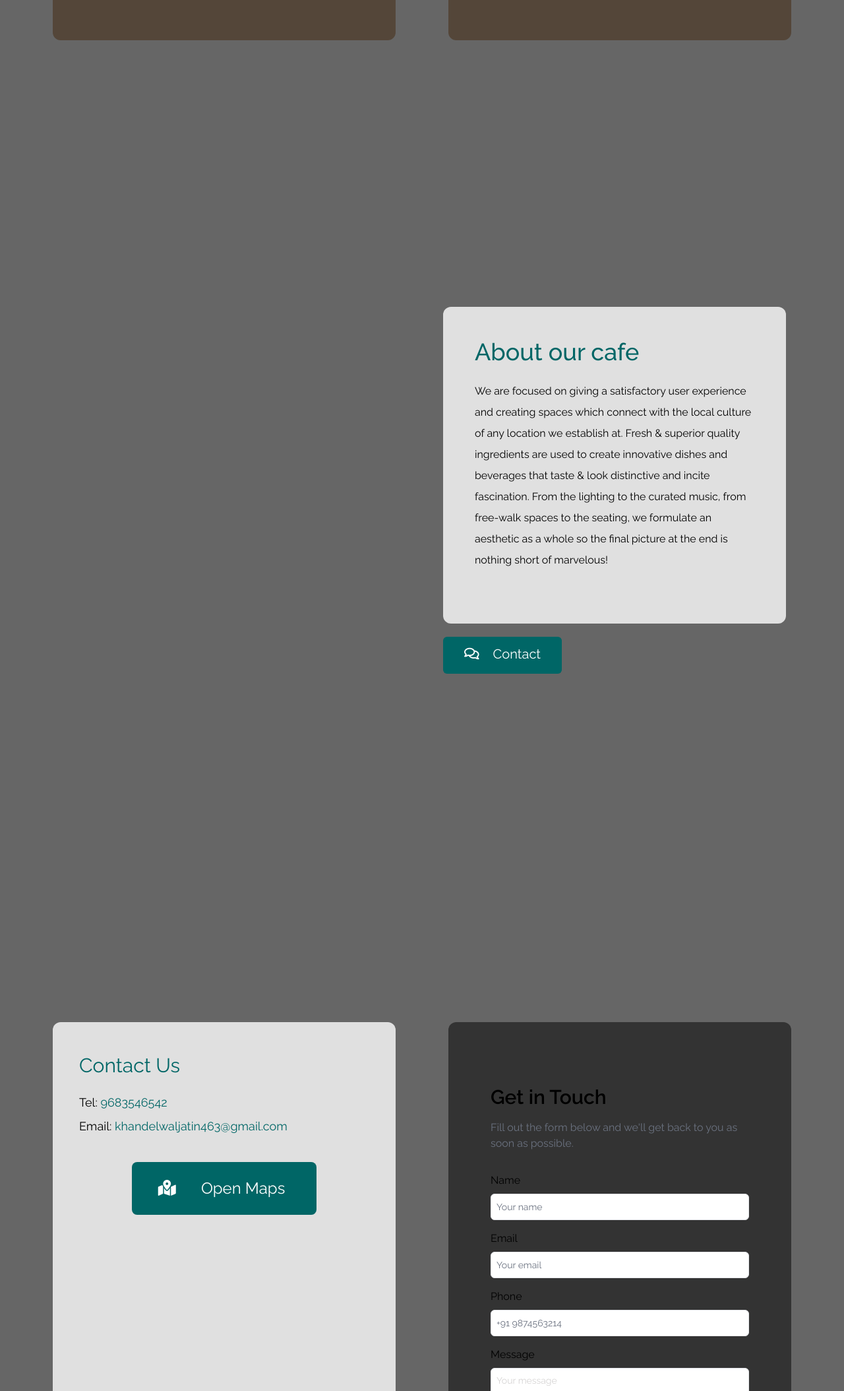
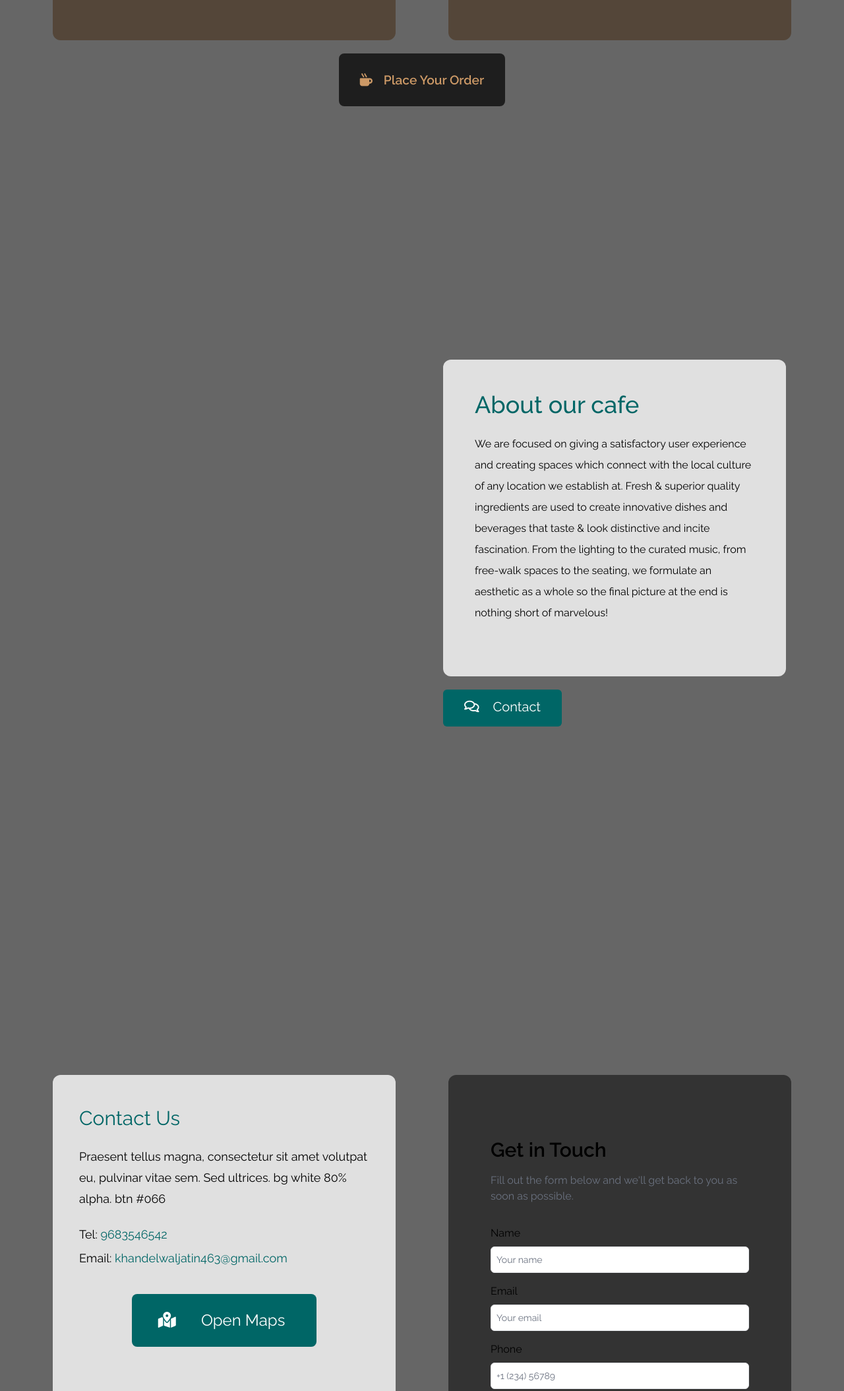
Before and after one commit to jatin123321/cofeeculture, a plain HTML site: page index.html in a window 1280 px wide. Shown: the part 2115-4223 px from the top of the page at 66% size. Drawn offline with nearby package versions, Linux system fonts and the light colour scheme.

Commit message:
Update index.html

```diff
--- a/index.html
+++ b/index.html
@@ -11,6 +11,9 @@
     <link rel="stylesheet" href="css/all.min.css">
     <link rel="stylesheet" href="css/tailwind.css">
     <link rel="stylesheet" href="css/Coffee__Culture.css">
+    <style>
+        /* Your custom CSS styles go here */
+    </style>
 </head>
 <body>
     <div id="intro" class="parallax-window" data-parallax="scroll" data-image-src="img/antique-cafe-bg-01.jpg">
@@ -58,7 +61,7 @@
                     <div class="flex items-start mb-6 tm-menu-item">
                         <img src="img/menu-item-1.jpg" alt="Image" class="rounded-md">
                         <div class="ml-3 sm:ml-6">
-                             <h3 class="text-lg sm:text-xl mb-2 sm:mb-3 tm-text-yellow">Hot Cappuccino</h3>
+                            <h3 class="text-lg sm:text-xl mb-2 sm:mb-3 tm-text-yellow">Hot Cappuccino</h3>
                             <div class="text-white text-md sm:text-lg font-light mb-1">Small 100</div>
                             <div class="text-white text-md sm:text-lg font-light">Large 100.50</div>
                         </div>
@@ -125,8 +128,16 @@
                     </div>
                 </div>
             </div>
+            <!-- Order button -->
+            <div class="text-center mt-10">
+                <a href="https://www.zomato.com/jaipur/caf%C3%A9-culture-espresso-jagatpura" class="inline-block bg-black bg-opacity-70 py-6 px-8 rounded-lg font-semibold tm-text-2xl tm-text-gold hover:text-gray-200 transition">
+                    <i class="fas fa-mug-hot mr-3"></i>
+                    <span>Place Your Order</span>
+                </a>
+            </div>
         </div>
     </div>
+    <!-- About section -->
     <div id="about" class="parallax-window" data-parallax="scroll" data-image-src="img/antique-cafe-bg-03.jpg">
         <div class="container mx-auto tm-container py-24 sm:py-48">
             <div class="tm-item-container sm:ml-auto sm:mr-12 mx-auto sm:px-0 px-4">
@@ -144,13 +155,15 @@
             </div>
         </div>
     </div>
+    <!-- Contact section -->
     <div id="contact" class="parallax-window relative" data-parallax="scroll" data-image-src="img/antique-cafe-bg-04.jpg">
         <div class="container mx-auto tm-container pt-24 pb-48 sm:py-48">
             <div class="flex flex-col lg:flex-row justify-around items-center lg:items-stretch">
                 <div class="flex-1 rounded-xl px-10 py-12 m-5 bg-white bg-opacity-80 tm-item-container">
                     <h2 class="text-3xl mb-6 tm-text-green">Contact Us</h2>
                     <p class="mb-6 text-lg leading-8">
-
+                        Praesent tellus magna, consectetur sit amet volutpat eu, pulvinar vitae sem.
+                        Sed ultrices. bg white 80% alpha. btn #066
                     </p>
                     <p class="mb-10 text-lg">
                         <span class="block mb-2">Tel: <a href="tel:0100200340" class="hover:text-yellow-600 transition">9683546542</a></span>
@@ -191,7 +204,7 @@
                           </div>
                           <div class="form-group">
                             <label for="phone" class="form-label">Phone</label>
-                            <input id="phone" name="phone" class="form-input" placeholder="+91 9874563214" type="text" />
+                            <input id="phone" name="phone" class="form-input" placeholder="+1 (234) 56789" type="text" />
                           </div>
                           <div class="form-group">
                             <label for="message" class="form-label">Message</label>
```
